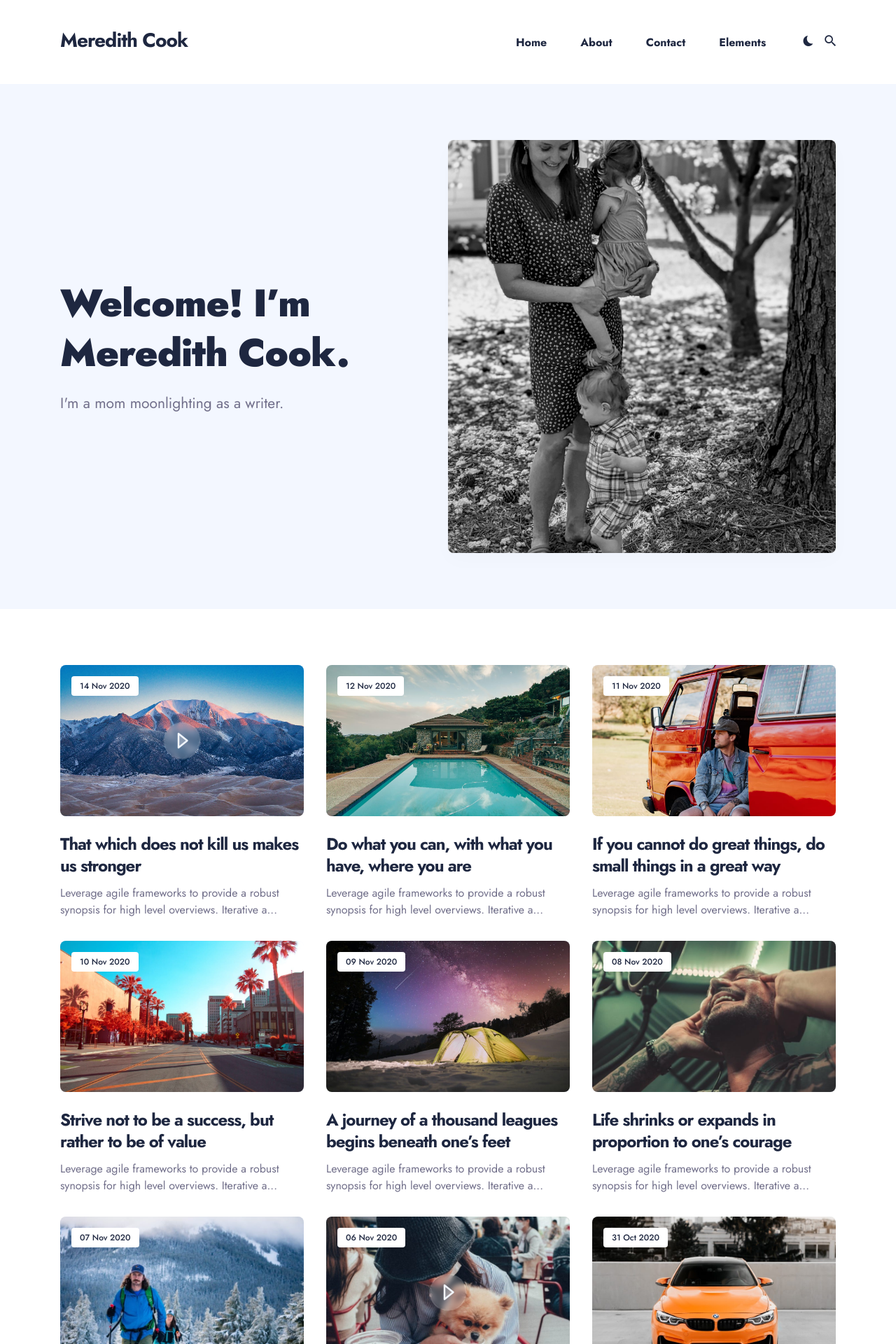
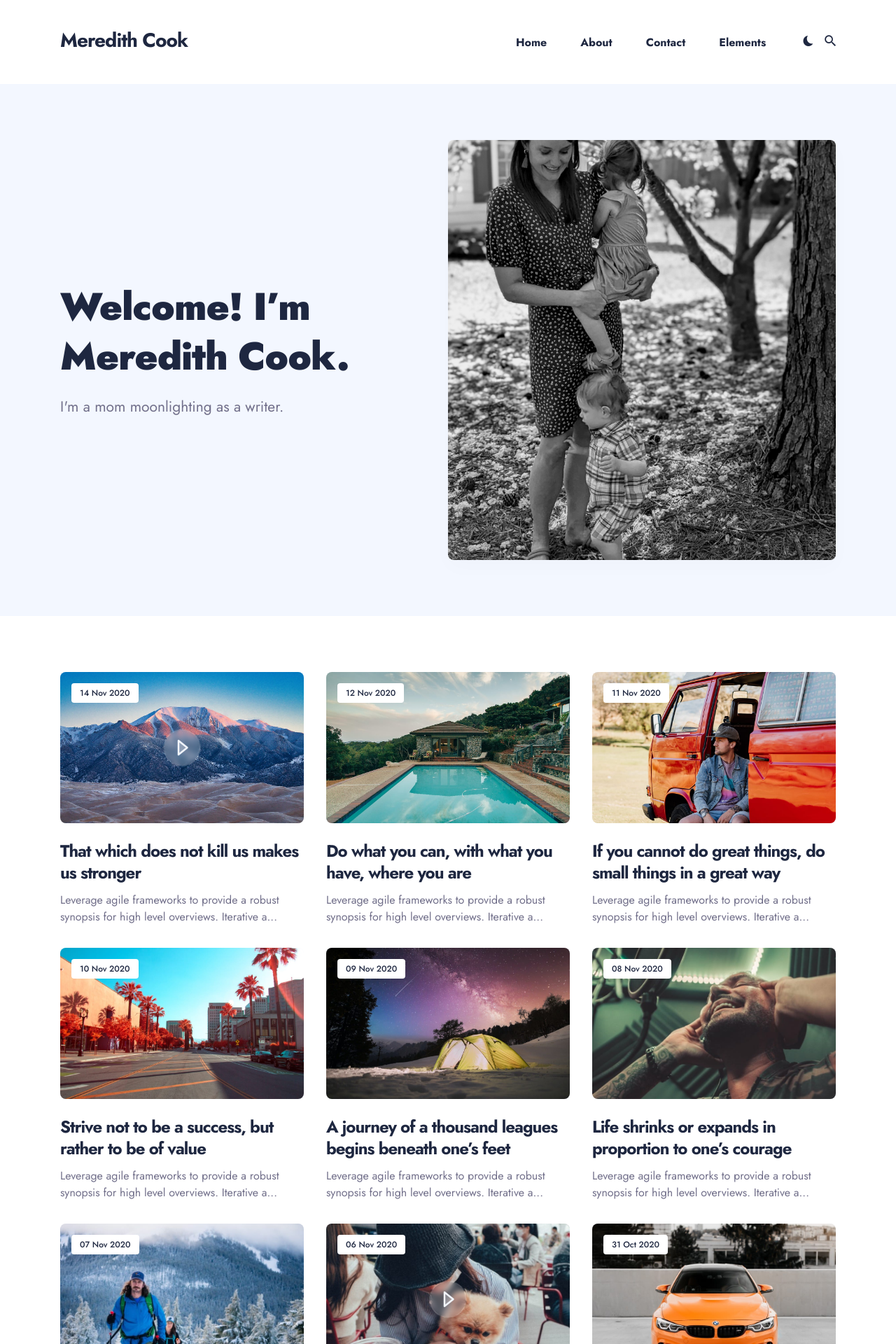
Before and after one commit to iogbole/mencatheme, a Jekyll site: the page built from index.html, in a window 1280 px wide. Shown: the top 1920 px of the page at 70% size. Built offline with Jekyll 4.4.1, drawn with Linux system fonts in a browser that asks for light colours; nearby versions of some CDN libraries; the list of posts is cut into pages by our own code.

Commit message:
update hero image size

```diff
--- a/_sass/3-modules/_hero.scss
+++ b/_sass/3-modules/_hero.scss
@@ -143,7 +143,7 @@
   position: relative;
   transform: translate(0);
   width: 100%;
-  height: 590px;
+  height: 600px;
   border-radius: 8px;
   overflow: hidden;
   box-shadow: 0 10px 30px rgba(0, 0, 0, 0.02);
```
